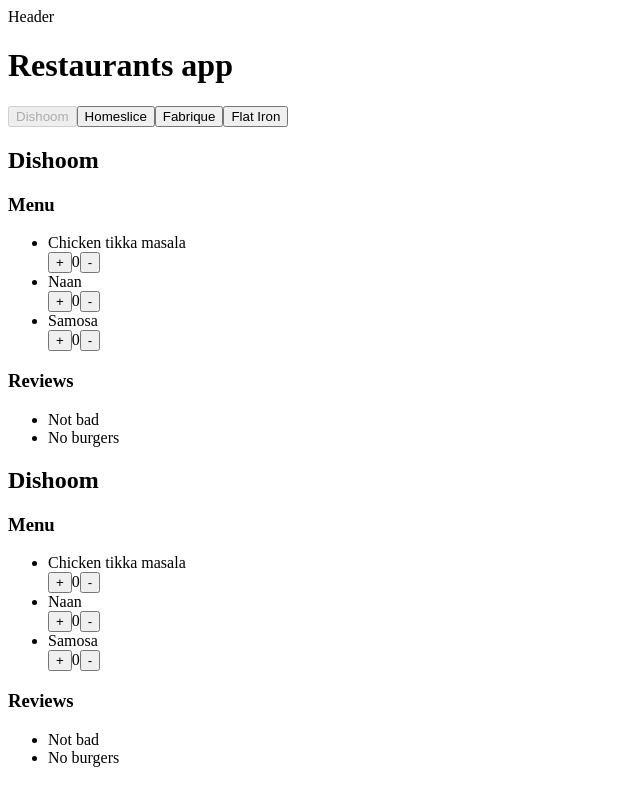
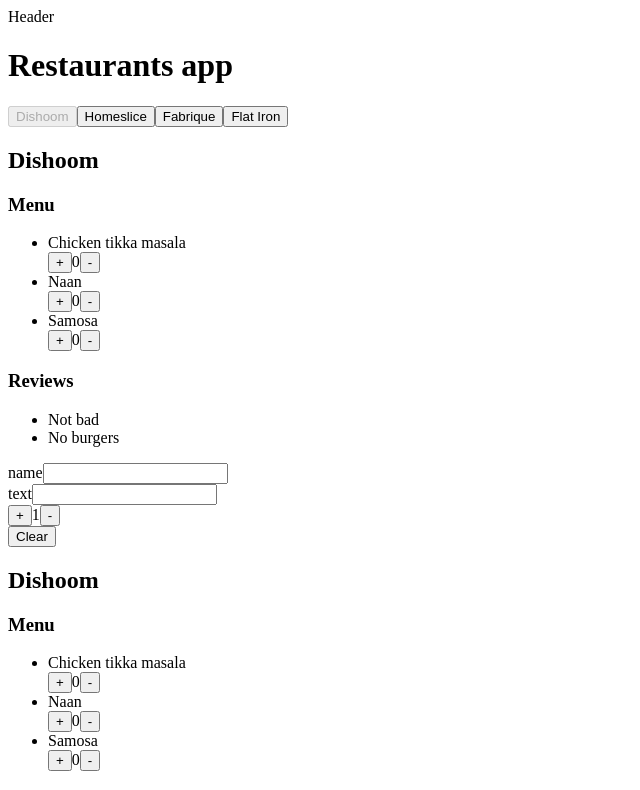
Before and after one commit to apaetus/React-Course, a React (Vite) app: page / in a window 1280 px wide. Shown: the top 790 px of the page, without its empty margins (0-640 px from the left). Built offline with nearby package versions, Linux system fonts and the light colour scheme.

Commit message:
fix mistakes

```diff
--- a/components/app/App.jsx
+++ b/components/app/App.jsx
@@ -1,7 +1,4 @@
-import { Restaurant } from '../restaurant/restaurant';
-import { restaurants } from '../../materials/mock';
 import { Layout } from '../layout/layout';
-import { ReviewForm } from '../review-form/review-form';
 import { RestaurantsPage } from '../restaurants-page.jsx/restaurants-page';
 
 export const App = ({ title }) => {
@@ -9,7 +6,6 @@ export const App = ({ title }) => {
         <>
             <Layout>
                 <RestaurantsPage title='Restaurants app' />
-                <ReviewForm />
             </Layout>
         </>
     );
--- a/components/restaurant/Restaurant.jsx
+++ b/components/restaurant/Restaurant.jsx
@@ -1,4 +1,5 @@
 import { DishCounter } from '../dish-counter/dish-counter';
+import { ReviewForm } from '../review-form/review-form';
 
 export const Restaurant = ({ name, menu, reviews }) => {
     if (!name || !menu) {
@@ -26,6 +27,8 @@ export const Restaurant = ({ name, menu, reviews }) => {
                     </ul>
                 </>
             )}
+
+            <ReviewForm />
         </main>
     );
 };
--- a/components/scroll-progress-bar/scroll-progress-bar.jsx
+++ b/components/scroll-progress-bar/scroll-progress-bar.jsx
@@ -1,8 +1,5 @@
 import { useEffect, useState } from 'react';
 import styles from './scroll-progress-bar.module.css';
-
-export const ScrollProgressBar = () => {
-    const [progress, setProgress] = useState('0%');
 
 const getNewValue = () => {
     return Math.floor(
@@ -12,6 +9,9 @@ export const ScrollProgressBar = () => {
             100
     );
 };
+
+export const ScrollProgressBar = () => {
+    const [progress, setProgress] = useState('0%');
 
     useEffect(() => {
         const onScroll = () => {
```
Lines whose indentation alone changed are shown as unchanged.
